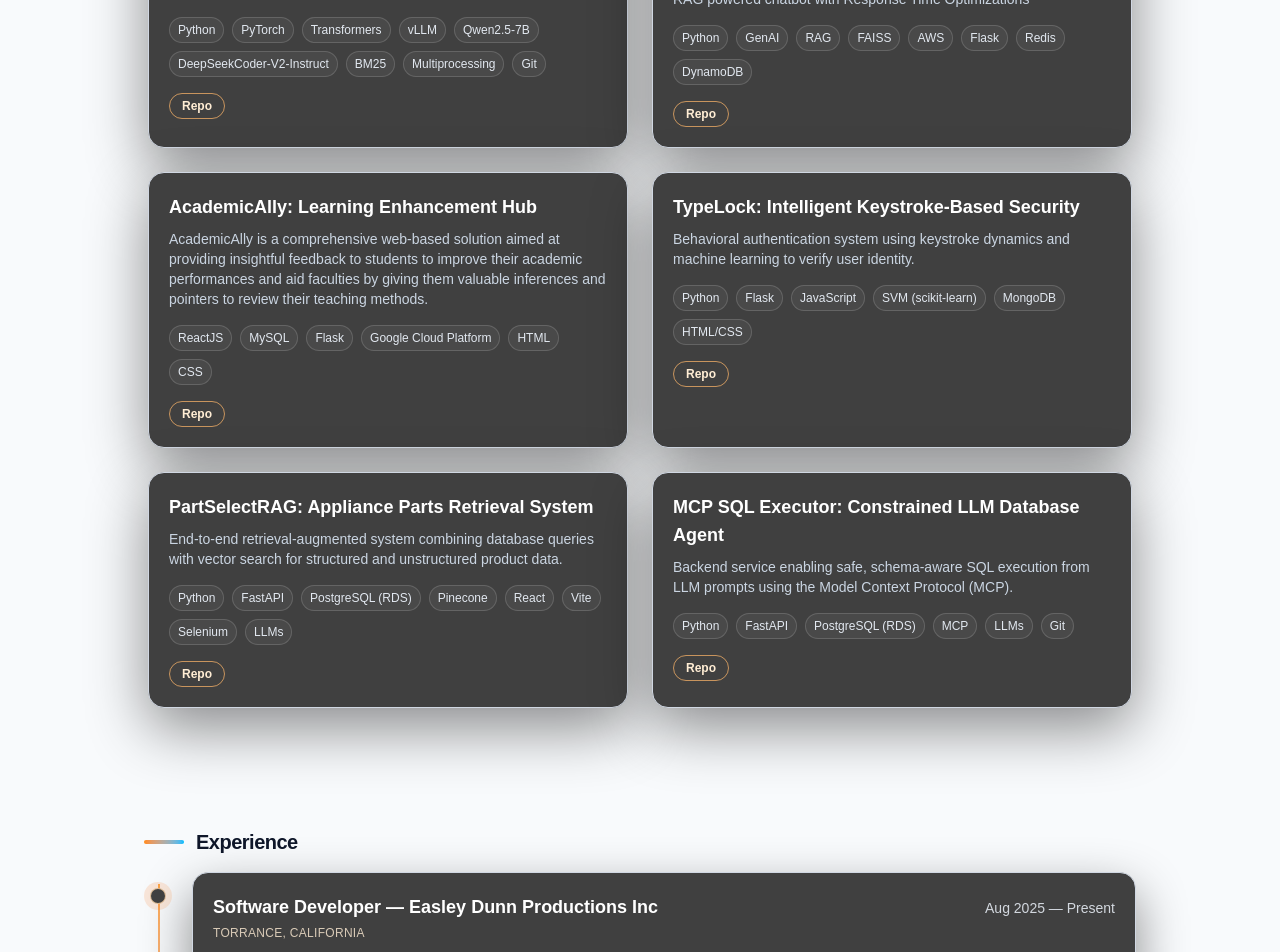
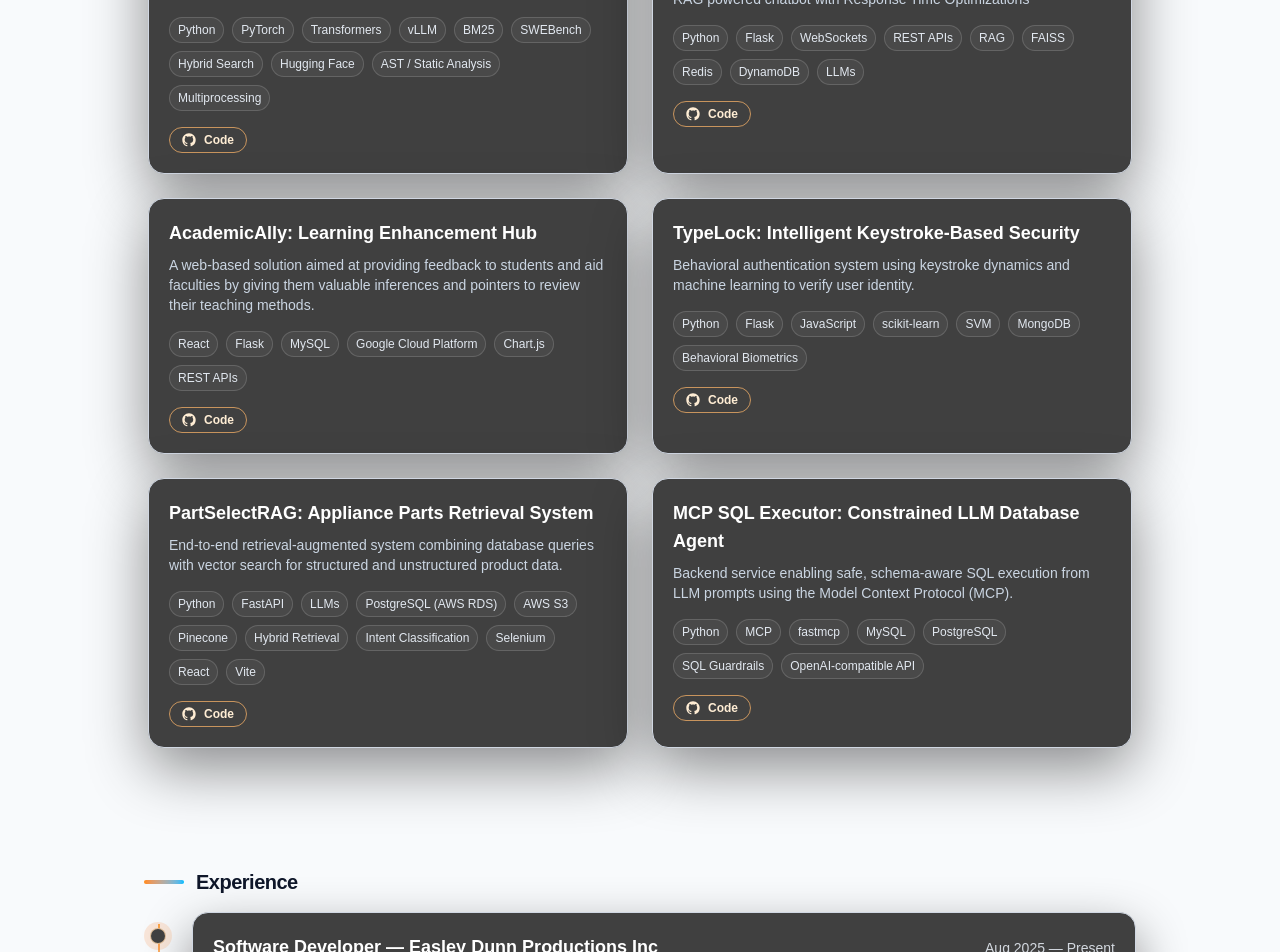
Before and after one commit to VaibhavBhandari2999/vaibhavbhandari2999.github.io, a Next.js app: page / in a window 1280 px wide. Shown: the part 780-1732 px from the top of the page. Built offline with nearby package versions, Linux system fonts and the light colour scheme.

Commit message:
Added github svg to code button, refined skills in project section, Added gpa and focus details to education

```diff
--- a/src/app/page.tsx
+++ b/src/app/page.tsx
@@ -57,7 +57,7 @@ export default function HomePage() {
 
             <p className="max-w-2xl text-lg text-slate-300">
               {profile.tagline}
-              <span className="mt-3 block font-semibold text-slate-100">Looking for my next role!</span>
+              <span className="mt-3 block font-semibold text-slate-100">Currently exploring backend and AI engineering opportunities.</span>
             </p>
 
             <div className="flex flex-wrap gap-3">
--- a/src/app/projects/[slug]/page.tsx
+++ b/src/app/projects/[slug]/page.tsx
@@ -30,7 +30,7 @@ export default function ProjectPage({ params }: { params: { slug: string } }) {
         <div className="mt-4 flex gap-4 text-sm">
           {project.links.repo ? (
             <a className="hover:underline" href={project.links.repo} target="_blank" rel="noreferrer">
-              Repo
+              Code
             </a>
           ) : null}
           {project.links.demo ? (
--- a/src/components/EducationTimeline.tsx
+++ b/src/components/EducationTimeline.tsx
@@ -12,20 +12,32 @@ export function EducationTimeline({ items }: { items: EducationItem[] }) {
         {items.map((item, idx) => (
           <div key={`${item.school}-${idx}`} className="relative pl-12">
             <div className="absolute left-[6px] top-4 h-4 w-4 rounded-full border border-orange-200/80 bg-[var(--card-surface)] shadow-[0_0_0_6px_rgba(249,115,22,0.15)]" />
-            <div className="rounded-2xl border border-[var(--border-strong)] bg-[var(--card-surface)] p-5 text-slate-100 shadow-[0_20px_50px_rgba(0,0,0,0.45)]">
+              <div className="rounded-2xl border border-[var(--border-strong)] bg-[var(--card-surface)] p-5 text-slate-100 shadow-[0_20px_50px_rgba(0,0,0,0.45)]">
               <div className="flex flex-wrap items-baseline justify-between gap-2">
                 <div className="space-y-1">
                   <div className="text-lg font-semibold text-white">
                     {item.degree}
                   </div>
-                  <div className="text-sm text-slate-200">{item.school}</div>
+                  <div className="text-sm font-semibold text-slate-100">{item.school}</div>
+                  {item.focus ? (
+                    <div className="text-xs font-semibold text-orange-200">
+                      {item.focus}
+                    </div>
+                  ) : null}
+                  {item.gpa ? (
+                    <div className="text-xs text-slate-200/85">
+                      GPA: {item.gpa}
+                    </div>
+                  ) : null}
+                </div>
+                <div className="text-right">
+                  <div className="text-sm text-slate-200/110 font-medium">{item.period}</div>
                   {item.location ? (
-                    <div className="text-xs uppercase tracking-wide text-orange-100/80">
+                    <div className="text-xs tracking-wide text-orange-100/80">
                       {item.location}
                     </div>
                   ) : null}
                 </div>
-                <div className="text-sm text-slate-200/90 font-medium">{item.period}</div>
               </div>
               {item.bullets && item.bullets.length ? (
                 <ul className="mt-3 list-disc space-y-1.5 pl-5 text-[15px] leading-relaxed text-slate-200/90">
--- a/src/components/ExperienceTimeline.tsx
+++ b/src/components/ExperienceTimeline.tsx
@@ -25,13 +25,15 @@ export function ExperienceTimeline({ items }: { items: ExperienceItem[] }) {
                     <div className="text-lg font-semibold text-white">
                       {item.role} — {item.company}
                     </div>
+                  </div>
+                  <div className="text-right">
+                    <div className="text-sm text-slate-200/90 font-medium">{item.period}</div>
                     {item.location ? (
-                      <div className="text-xs uppercase tracking-wide text-orange-100/80">
+                      <div className="text-xs tracking-wide text-orange-100/80">
                         {item.location}
                       </div>
                     ) : null}
                   </div>
-                  <div className="text-sm text-slate-200/90 font-medium">{item.period}</div>
                 </div>
                 <ul className="mt-3 list-disc space-y-1.5 pl-5 text-[15px] leading-relaxed text-slate-200/90">
                   {bullets.map((b, i) => (
--- a/src/components/ProjectCard.tsx
+++ b/src/components/ProjectCard.tsx
@@ -72,7 +72,20 @@ export function ProjectCard({ project, openSlug, setOpenSlug }: Props) {
             target="_blank"
             rel="noreferrer"
           >
-            Repo
+            <svg
+              xmlns="http://www.w3.org/2000/svg"
+              viewBox="0 0 24 24"
+              fill="currentColor"
+              className="h-3.5 w-3.5"
+              aria-hidden="true"
+            >
+              <path
+                fillRule="evenodd"
+                d="M12 .5C5.65.5.5 5.65.5 12a11.5 11.5 0 0 0 7.86 10.92c.58.1.79-.25.79-.56 0-.28-.01-1.02-.02-2-3.2.7-3.88-1.55-3.88-1.55-.52-1.31-1.27-1.66-1.27-1.66-1.04-.71.08-.7.08-.7 1.15.08 1.75 1.18 1.75 1.18 1.02 1.76 2.67 1.25 3.32.95.1-.74.4-1.25.72-1.54-2.55-.29-5.23-1.28-5.23-5.68 0-1.25.45-2.28 1.18-3.08-.12-.29-.51-1.46.11-3.05 0 0 .96-.31 3.15 1.18a10.9 10.9 0 0 1 2.87-.39c.97 0 1.95.13 2.87.39 2.18-1.49 3.14-1.18 3.14-1.18.63 1.59.24 2.76.12 3.05.73.8 1.17 1.83 1.17 3.08 0 4.41-2.68 5.38-5.24 5.67.41.35.78 1.04.78 2.1 0 1.52-.01 2.74-.01 3.12 0 .31.2.67.8.56A11.5 11.5 0 0 0 23.5 12C23.5 5.65 18.35.5 12 .5Z"
+                clipRule="evenodd"
+              />
+            </svg>
+            Code
           </a>
         ) : null}
         {project.links.demo ? (
@@ -132,7 +145,7 @@ export function ProjectCard({ project, openSlug, setOpenSlug }: Props) {
                         target="_blank"
                         rel="noreferrer"
                       >
-                        Repo
+                        Code
                       </a>
                     ) : null}
                     {project.links.demo ? (
--- a/src/content/education.ts
+++ b/src/content/education.ts
@@ -3,6 +3,8 @@ export type Education = {
   degree: string;
   location?: string;
   period: string;
+  focus?: string;
+  gpa?: string;
   bullets?: string[];
 };
 
@@ -12,6 +14,8 @@ export const education: Education[] = [
     degree: "Masters in Computer Science",
     location: "Champaign, IL, USA",
     period: "Jan 2024 - May 2025",
+    focus: "Focus: Distributed Systems, Large Language Models, Cloud",
+    gpa: "3.96 / 4.00",
     bullets: [
     ],
   },
@@ -20,6 +24,7 @@ export const education: Education[] = [
     degree: "B.Tech in Computer Science",
     location: "Vellore, India",
     period: "Jul 2017 - May 2021",
+    gpa: "3.90 / 4.00",
     bullets: [
     ],
   },
--- a/src/content/profile.ts
+++ b/src/content/profile.ts
@@ -1,7 +1,7 @@
 export const profile = {
   name: "Vaibhav Bhandari",
   title: "Software Engineer — Backend, LLM Systems, Infra",
-  tagline: "I build production-grade backend systems and LLM-powered applications, spanning APIs and services, data pipelines and integrations, retrieval systems, agent-driven workflows, and scalable infrastructure.",
+  tagline: "I build production-grade backend systems and LLM-powered applications, with a focus on scalable APIs, retrieval systems, agent workflows, and cloud infrastructure.",
   photo: "/portrait.jpg",
   links: {
     resume: "https://drive.google.com/file/d/1cioHlxGrPkrEBbO75ta1GQetK30Webpv/view?usp=sharing",
--- a/src/content/projects.ts
+++ b/src/content/projects.ts
@@ -19,7 +19,7 @@ export const projects: Project[] = [
       "Designed a scalable pipeline using hybrid search, enriched with LLM-generated summaries, boosting Top-1 localization by 68%.",
       "Devised a multi-patch generation and ranking strategy, achieving a patch success rate within 5% of SOTA SLM systems."
     ],
-    stack: ["Python", "PyTorch", "Transformers", "vLLM", "Qwen2.5-7B", "DeepSeekCoder-V2-Instruct", "BM25", "Multiprocessing", "Git"],
+    stack: ["Python", "PyTorch", "Transformers", "vLLM", "BM25", "SWEBench", "Hybrid Search", "Hugging Face", "AST / Static Analysis", "Multiprocessing"],
     links: { repo: "https://github.com/VaibhavBhandari2999/SLM-Debugger" },
   },
 
@@ -33,21 +33,21 @@ export const projects: Project[] = [
         "Achieved a 70% reduction in response time by implementing distributed caching for chat history and chat session data.",
         "Integrated WebSocket communication for persistent chat sessions, and RESTful API for asynchronous chat history updates."
     ],
-    stack: ["Python", "GenAI", "RAG", "FAISS", "AWS", "Flask", "Redis", "DynamoDB"],
+    stack: ["Python", "Flask", "WebSockets", "REST APIs", "RAG", "FAISS", "Redis", "DynamoDB", "LLMs"],
     links: { repo: "https://github.com/VaibhavBhandari2999/KnowledgeBot" },
   },
 
   {
     slug: "academically",
     title: "AcademicAlly: Learning Enhancement Hub",
-    summary: "AcademicAlly is a comprehensive web-based solution aimed at providing insightful feedback to students to improve their academic performances and aid faculties by giving them valuable inferences and pointers to review their teaching methods.",
+    summary: "A web-based solution aimed at providing feedback to students and aid faculties by giving them valuable inferences and pointers to review their teaching methods.",
     descriptionLong: "It offers a customized user experience for students, enabling them to submit assignments, showing them an interactive dashboard containing their performance and percentile in each subtopic of a subject and allowing them to provide feedback to teachers. The application also reflects the academic standing of the student relative to their peers and provides additional resources to the student on topics requiring improvement. The solution also helps teachers grade assignments, send feedback to students and showing them an interactive dashboard containing grade details, class averages and in depth statistics of all students. It also contains an autograder system which grades Multiple Choice Questions instantaneously and provides a plagiarism checker to protect against students copying subjective answers from each other.",
     bullets: [
           "Built a full-stack academic platform with personalized feedback, real-time analytics, performance insights for students and faculty.",
           "Integrated an auto-grader and plagiarism checker to streamline assignment workflows and support scalable assessment.",
           "Enhanced visualization of topic-wise marks distribution and student performance trends using ChartJS."
     ],
-    stack: ["ReactJS", "MySQL", "Flask", "Google Cloud Platform", "HTML", "CSS"],
+    stack: ["React", "Flask", "MySQL", "Google Cloud Platform", "Chart.js", "REST APIs"],
     links: { repo: "https://github.com/VaibhavBhandari2999/AcademicAlly" },
   },
 
@@ -60,7 +60,7 @@ export const projects: Project[] = [
           "Built a keystroke-dynamics authentication system that verifies users based on how they type, analyzing timing patterns like key-hold duration and transition speed, achieving 91% identity prediction accuracy.",
           "Designed a full-stack Flask + JavaScript application for real-time capture and classification of typing behavior, enabling seamless behavioral biometrics–based login."
     ],
-    stack: ["Python", "Flask", "JavaScript", "SVM (scikit-learn)", "MongoDB", "HTML/CSS"],
+    stack: ["Python", "Flask", "JavaScript", "scikit-learn", "SVM", "MongoDB", "Behavioral Biometrics"],
     links: { repo: "https://github.com/VaibhavBhandari2999/Banking-System-with-Keystroke-Authentication" },
   },
 
@@ -75,7 +75,7 @@ export const projects: Project[] = [
       "Built React front end with Vite for a conversational interface that displays product fields, images, and contextual answers.",
       "Developed data scraping pipelines with Selenium to ingest product and blog data into the RDS and vector index.",
     ],
-    stack: ["Python", "FastAPI", "PostgreSQL (RDS)", "Pinecone", "React", "Vite", "Selenium", "LLMs"],
+    stack: ["Python", "FastAPI", "LLMs", "PostgreSQL (AWS RDS)", "AWS S3", "Pinecone", "Hybrid Retrieval", "Intent Classification", "Selenium", "React", "Vite"],
     links: { repo: "https://github.com/VaibhavBhandari2999/PartSelect_RAG" },
   },
 
@@ -90,7 +90,7 @@ export const projects: Project[] = [
       "Integrated with PostgreSQL (RDS) and formalized execution logs for auditability and traceability.",
       "Developed API endpoints to serve LLM-driven query results as structured JSON for downstream consumption.",
     ],
-    stack: ["Python", "FastAPI", "PostgreSQL (RDS)", "MCP", "LLMs", "Git"],
+    stack: ["Python", "MCP", "fastmcp", "MySQL", "PostgreSQL", "SQL Guardrails", "OpenAI-compatible API"],
     links: { repo: "https://github.com/VaibhavBhandari2999/mcp-sql-executor" },
   }
 
--- a/src/content/skills.ts
+++ b/src/content/skills.ts
@@ -87,7 +87,6 @@ export const skills: SkillCategory[] = [
       { name: "TDD", icon: "https://cdn.simpleicons.org/testinglibrary/E33332" },
       { name: "BDD", icon: "https://cdn.simpleicons.org/cucumber/23D96C" },
       { name: "Cucumber", icon: "https://cdn.simpleicons.org/cucumber/23D96C" },
-      { name: "Gherkin", icon: "https://cdn.simpleicons.org/cucumber/23D96C" },
       { name: "pytest", icon: "https://cdn.simpleicons.org/pytest/0A9EDC" },
       { name: "CI/CD", icon: "https://cdn.simpleicons.org/githubactions/2088FF" },
       { name: "System Design", icon: "https://cdn.simpleicons.org/diagramsdotnet/F08705" },
@@ -102,10 +101,9 @@ export const skills: SkillCategory[] = [
       { name: "MCP", icon: "https://cdn.simpleicons.org/openai/412991" },
       { name: "n8n", icon: "https://cdn.simpleicons.org/n8n/EA4B71" },
       { name: "Pinecone", icon: "https://upload.wikimedia.org/wikipedia/commons/8/86/Database-icon.svg" },
-      { name: "Vector Databases", icon: "https://upload.wikimedia.org/wikipedia/commons/8/86/Database-icon.svg" },
+      { name: "FAISS", icon: "https://upload.wikimedia.org/wikipedia/commons/8/86/Database-icon.svg" },
       { name: "LLM APIs", icon: "https://cdn.simpleicons.org/openai/412991" },
       { name: "Embeddings", icon: "https://cdn.simpleicons.org/openai/412991" },
-      { name: "Prompt Engineering", icon: "https://cdn.simpleicons.org/openai/412991" },
     ],
   },
   {
```
